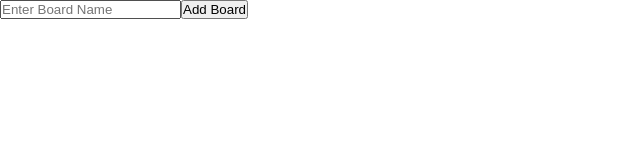
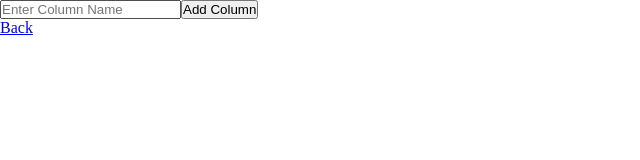
Before and after one commit to Prajwal-Pawar/projectflow-electron, a React (Vite) app: page /board/1 in a window 1280 px wide. Shown: the top 160 px of the page, without its empty margins (0-640 px from the left). Built offline with nearby package versions, Linux system fonts and the light colour scheme.

Commit message:
added router to switch between screens

```diff
--- a/package.json
+++ b/package.json
@@ -13,7 +13,8 @@
   "dependencies": {
     "react": "^18.2.0",
     "react-beautiful-dnd": "^13.1.1",
-    "react-dom": "^18.2.0"
+    "react-dom": "^18.2.0",
+    "react-router-dom": "^6.14.2"
   },
   "devDependencies": {
     "@types/react": "^18.0.37",
--- a/src/renderer/components/App.tsx
+++ b/src/renderer/components/App.tsx
@@ -1,4 +1,5 @@
 import { DragDropContext } from "react-beautiful-dnd";
+import { Routes, Route } from "react-router-dom";
 import "../styles/App.css";
 import Board from "./Board";
 import BoardManager from "./BoardManager";
@@ -8,8 +9,14 @@ function App() {
 
   return (
     <DragDropContext onDragEnd={handleDragEnd}>
+      {/* using routes */}
+      <Routes>
+        <Route path="/" element={<BoardManager />} />
+        <Route path="/board/:boardId" element={<Board />} />
+      </Routes>
+
       {/* <Board /> */}
-      <BoardManager />
+      {/* <BoardManager /> */}
     </DragDropContext>
   );
 }
--- a/src/renderer/components/Board.tsx
+++ b/src/renderer/components/Board.tsx
@@ -1,4 +1,5 @@
 import { useState } from "react";
+import { Link } from "react-router-dom";
 import { DragDropContext } from "react-beautiful-dnd";
 import Column from "./Column";
 
@@ -100,6 +101,9 @@ const Board = () => {
 
           <button onClick={handleAddColumn}>Add Column</button>
         </div>
+
+        {/* using link for redirecting to boards */}
+        <Link to="/">Back</Link>
       </div>
     </DragDropContext>
   );
--- a/src/renderer/components/BoardManager.tsx
+++ b/src/renderer/components/BoardManager.tsx
@@ -1,9 +1,13 @@
 import { useState } from "react";
+import { useNavigate } from "react-router-dom";
 import Board from "./Board";
 
 const BoardManager = () => {
   const [boards, setBoards] = useState([] as any);
   const [newBoardName, setNewBoardName] = useState("");
+
+  // for redirecting
+  const navigate = useNavigate();
 
   // add boards
   const handleAddBoard = () => {
@@ -18,6 +22,9 @@ const BoardManager = () => {
 
     setBoards((prevBoards: any) => [...prevBoards, newBoard]);
     setNewBoardName("");
+
+    // redirecting to the board
+    navigate(`/board/${newBoard.id}`);
   };
 
   // delete boards
--- a/src/renderer/main.tsx
+++ b/src/renderer/main.tsx
@@ -1,11 +1,14 @@
 import React from "react";
 import ReactDOM from "react-dom/client";
+import { BrowserRouter as Router } from "react-router-dom";
 import App from "./components/App.js";
 import "./styles/index.css";
 
 ReactDOM.createRoot(document.getElementById("root") as HTMLElement).render(
   <React.StrictMode>
-    <App />
+    <Router>
+      <App />
+    </Router>
   </React.StrictMode>
 );
 
```
Also changed, not shown: 1 other file (tests, documents, lock files or other folders).
